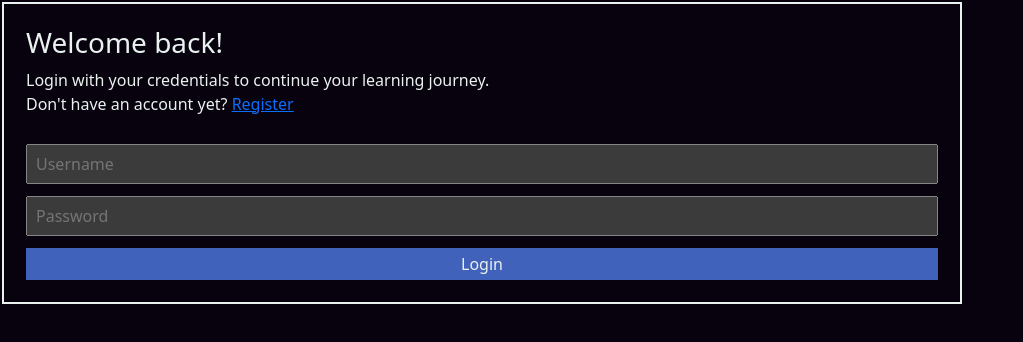
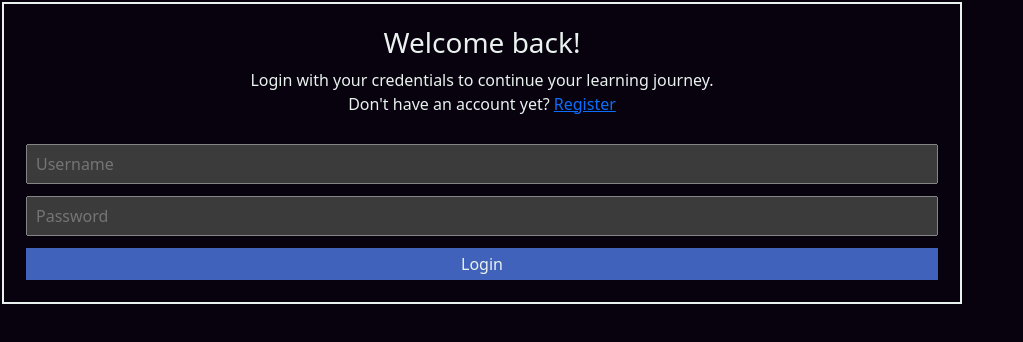
Before and after one commit to nykajak/quake, a Vue app in the folder frontend/: page /login in a window 1280 px wide. Shown: the top 342 px of the page, without its empty margins (0-1023 px from the left). Built offline with nearby package versions, Linux system fonts and the light colour scheme.

Commit message:
Centered text in login and register

```diff
--- a/frontend/src/components/Login.vue
+++ b/frontend/src/components/Login.vue
@@ -25,8 +25,8 @@ const LoginStatus = ref(0);
 <template>
     <form @submit.prevent="validateForm">
         <div class="form-div form-info-div">
-            <h3>Welcome back!</h3>
-            <p>
+            <h3 class="text-center">Welcome back!</h3>
+            <p class="text-center">
                 Login with your credentials to continue your learning journey.
                 <br>
                 Don't have an account yet? <RouterLink to="/register"> Register </RouterLink>
--- a/frontend/src/components/Register.vue
+++ b/frontend/src/components/Register.vue
@@ -26,8 +26,8 @@ const RegisterStatus = ref(0);
 <template>
     <form @submit.prevent="validateForm">
         <div class="form-div form-info-div">
-            <h3>Hello there!</h3>
-            <p>
+            <h3 class="text-center">Hello there!</h3>
+            <p class="text-center">
                 Register to start learning now!
                 <br>
                 Already have an account? <RouterLink to="/login"> Login </RouterLink>
```
